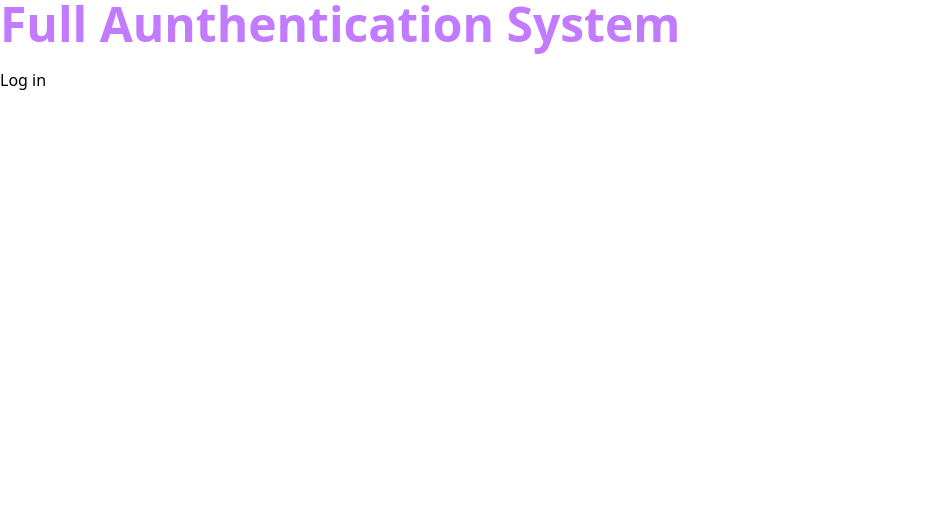
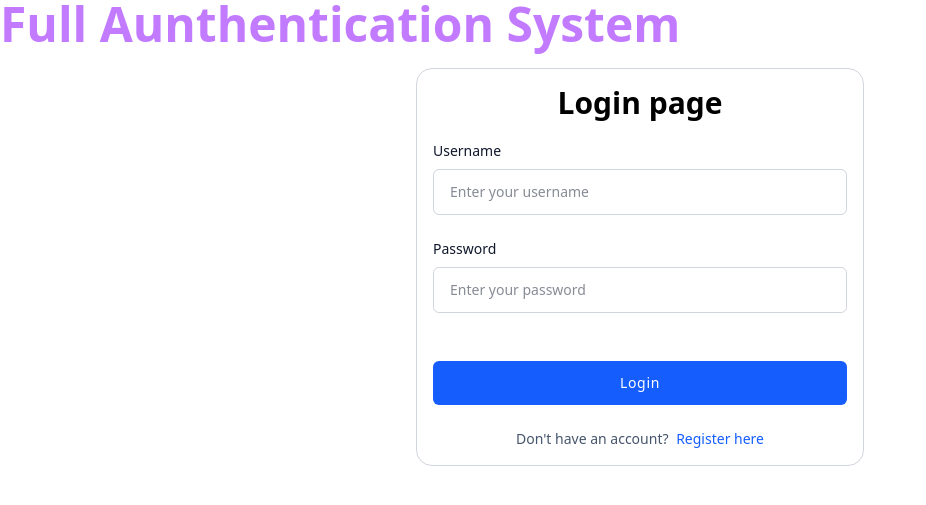
Before and after one commit to Akelvino/Full_Authentication_System, a Django app: page /login/ in a window 1280 px wide. Shown: the top 505 px of the page, without its empty margins (0-926 px from the left). Run offline with Django 5.2, Linux system fonts and the light colour scheme; style sheets or scripts are compiled from the project's sources.

Commit message:
login page required

```diff
--- a/core/forms.py
+++ b/core/forms.py
@@ -1,5 +1,5 @@
 from django import forms
-from django.contrib.auth.forms import UserCreationForm
+from django.contrib.auth.forms import UserCreationForm, AuthenticationForm
 from django.contrib.auth.models import User
 
 form_design = {
@@ -34,3 +34,15 @@ class UserRegistration(UserCreationForm):
     class Meta:
         model = User
         fields = ['first_name','last_name','username','email','password1','password2']
+
+
+class LoginForm(AuthenticationForm):
+    username = forms.CharField(max_length=100, widget=forms.TextInput(attrs={
+        'placeholder':'Enter your username',
+        **form_design
+    }))
+
+    password = forms.CharField(widget=forms.PasswordInput(attrs=({
+        'placeholder': 'Enter your password',
+        **form_design
+    })))
--- a/core/templates/core/login.html
+++ b/core/templates/core/login.html
@@ -1,4 +1,38 @@
-{% extends 'base.html' %}
-{% block content %}
-<h1>Log in </h1>
+{% extends 'base.html' %} {% block content %}
+<div class="flex flex-col justify-center">
+  <div class="max-w-md w-full mx-auto border border-gray-300 rounded-2xl p-4">
+    <div class="text-center mb-5">
+      <h1 class="text-3xl font-bold">Login page<g/h1>
+    </div>
+    <form action="" method="POST">
+        {% csrf_token %}
+      <div class="space-y-6">
+        <div>
+          <label class="text-slate-900 text-sm font-medium mb-2 block">Username</label>
+          {{ form.username }}
+        </div>
+        <div>
+          <label class="text-slate-900 text-sm font-medium mb-2 block">Password</label>
+          {{ form.password }}
+        </div>
+      </div>
+      <div class="mt-12">
+        <button
+          type="submit"
+          class="w-full py-3 px-4 text-sm tracking-wider font-medium rounded-md text-white bg-blue-600 hover:bg-blue-700 focus:outline-none cursor-pointer"
+        >
+          Login
+        </button>
+      </div>
+      <p class="text-slate-600 text-sm mt-6 text-center">
+        Don't have an account?
+        <a
+          href="{% url 'register' %}"
+          class="text-blue-600 font-medium hover:underline ml-1"
+          >Register here</a
+        >
+      </p>
+    </form>
+  </div>
+</div>
 {% endblock content %}
--- a/core/templates/core/register.html
+++ b/core/templates/core/register.html
@@ -43,7 +43,7 @@
       <p class="text-slate-600 text-sm mt-6 text-center">
         Already have an account?
         <a
-          href="javascript:void(0);"
+          href="{% url 'login' %}"
           class="text-blue-600 font-medium hover:underline ml-1"
           >Login here</a
         >
--- a/core/views.py
+++ b/core/views.py
@@ -1,6 +1,5 @@
 from django.shortcuts import render
-from .forms import UserRegistration
-
+from .forms import UserRegistration, LoginForm
 # Create your views here.
 def home(request):
     return render(request, 'core/index.html')
@@ -15,4 +14,5 @@ def RegisterView(request):
     return render(request, 'core/register.html', {'form':form})
 
 def LoginView(request):
-    return render(request, 'core/login.html')
+    form = LoginForm()
+    return render(request, 'core/login.html', {'form':form})
```
